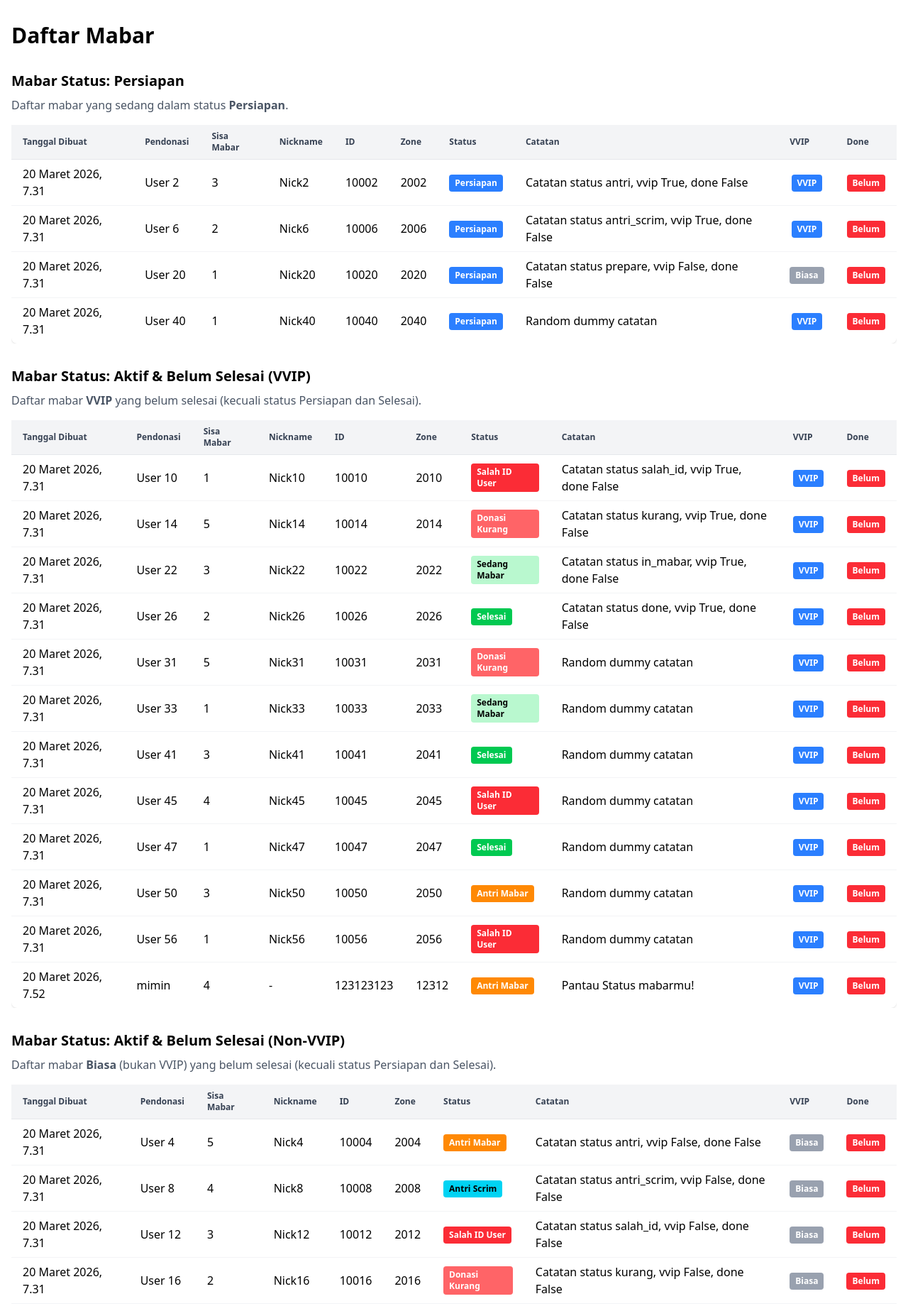
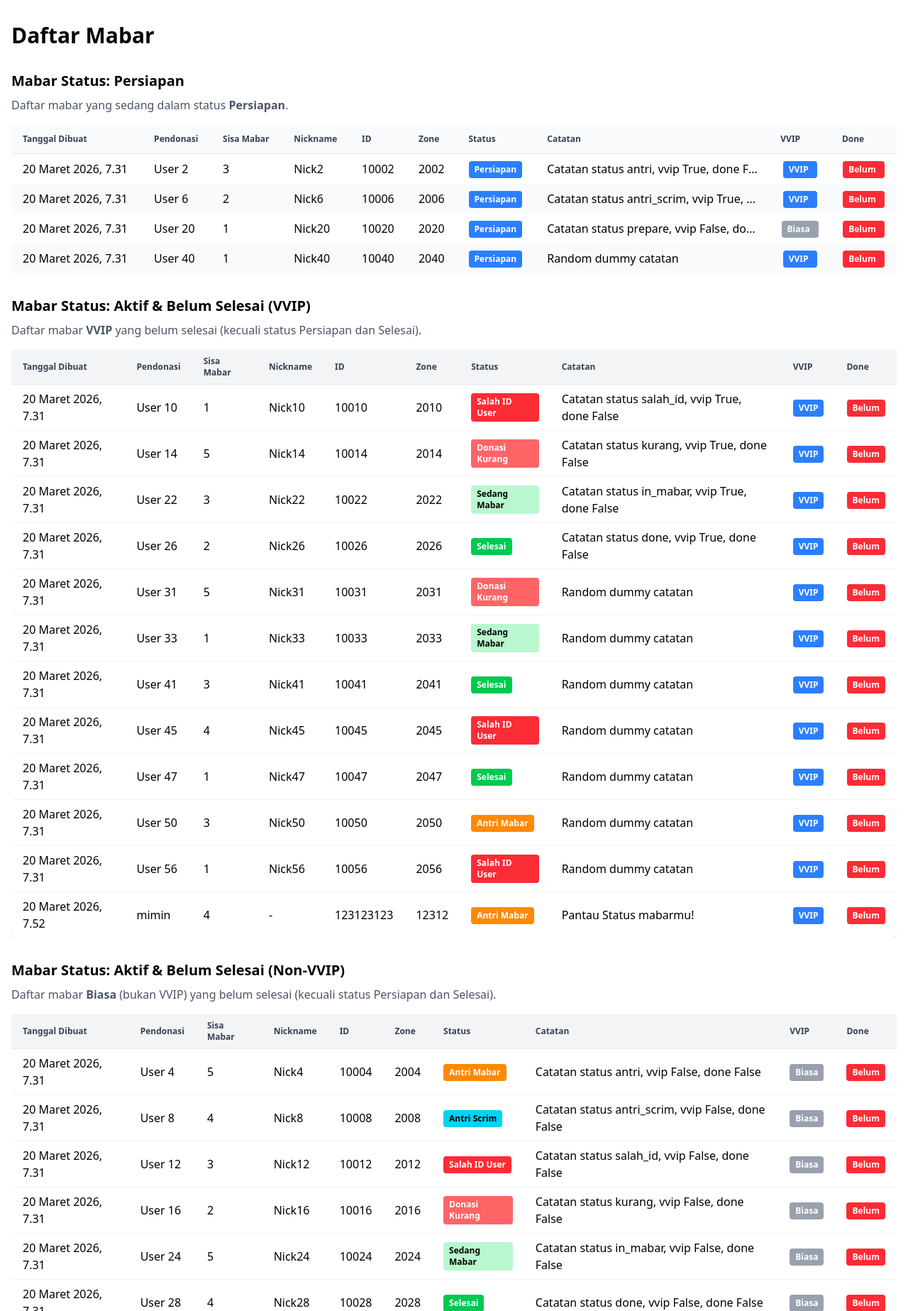
Before and after one commit to ridwaanhall/management-mabar-VIP-MLBB, a Django app: page /public/list-mabar/ in a window 1280 px wide. Shown: the part 64-1911 px from the top of the page at 71% size. Run offline with Django 4.2, Linux system fonts and the light colour scheme; data comes from the database, SQL or seed files in the repository; both versions use the stored data as it was after the commit.

Commit message:
✨feat(forms, templates): Enhance forms and list templates for Bonus Skin and Request Hero; improve layout and error handling; update styles for better user experience.

```diff
--- a/mabar/templates/public/mabar_list.html
+++ b/mabar/templates/public/mabar_list.html
@@ -15,26 +15,26 @@
 <p class="mb-4 text-gray-600">Daftar mabar yang sedang dalam status <b>Persiapan</b>.</p>
 <div class="overflow-x-auto mb-8">
     <table class="min-w-full divide-y divide-gray-200 bg-white rounded-lg shadow">
-        <thead class="bg-gray-100">
+        <thead class="bg-gray-50">
             <tr>
-                <th class="px-4 py-2 text-left text-xs font-semibold text-gray-700">Tanggal Dibuat</th>
-                <th class="px-4 py-2 text-left text-xs font-semibold text-gray-700">Pendonasi</th>
-                <th class="px-4 py-2 text-left text-xs font-semibold text-gray-700">Sisa Mabar</th>
-                <th class="px-4 py-2 text-left text-xs font-semibold text-gray-700">Nickname</th>
-                <th class="px-4 py-2 text-left text-xs font-semibold text-gray-700">ID</th>
-                <th class="px-4 py-2 text-left text-xs font-semibold text-gray-700">Zone</th>
-                <th class="px-4 py-2 text-left text-xs font-semibold text-gray-700">Status</th>
-                <th class="px-4 py-2 text-left text-xs font-semibold text-gray-700">Catatan</th>
-                <th class="px-4 py-2 text-left text-xs font-semibold text-gray-700">VVIP</th>
-                <th class="px-4 py-2 text-left text-xs font-semibold text-gray-700">Done</th>
+                <th class="px-4 py-3 text-left text-xs font-bold text-gray-700 whitespace-nowrap">Tanggal Dibuat</th>
+                <th class="px-4 py-3 text-left text-xs font-bold text-gray-700 whitespace-nowrap">Pendonasi</th>
+                <th class="px-4 py-3 text-left text-xs font-bold text-gray-700 whitespace-nowrap">Sisa Mabar</th>
+                <th class="px-4 py-3 text-left text-xs font-bold text-gray-700 whitespace-nowrap">Nickname</th>
+                <th class="px-4 py-3 text-left text-xs font-bold text-gray-700 whitespace-nowrap">ID</th>
+                <th class="px-4 py-3 text-left text-xs font-bold text-gray-700 whitespace-nowrap">Zone</th>
+                <th class="px-4 py-3 text-left text-xs font-bold text-gray-700 whitespace-nowrap">Status</th>
+                <th class="px-4 py-3 text-left text-xs font-bold text-gray-700 whitespace-nowrap">Catatan</th>
+                <th class="px-4 py-3 text-left text-xs font-bold text-gray-700 whitespace-nowrap">VVIP</th>
+                <th class="px-4 py-3 text-left text-xs font-bold text-gray-700 whitespace-nowrap">Done</th>
                 {% if user.is_authenticated %}
-                <th class="px-4 py-2 text-center text-xs font-semibold text-gray-700">Aksi</th>
+                <th class="px-4 py-3 text-center text-xs font-bold text-gray-700 whitespace-nowrap">Aksi</th>
                 {% endif %}
             </tr>
         </thead>
-        <tbody class="divide-y divide-gray-100">
+        <tbody>
             {% for prepare in prepare_records %}
-            <tr class="hover:bg-gray-50">
+            <tr class="even:bg-gray-50 hover:bg-blue-50 transition-colors duration-100 group">
                 <td class="px-4 py-2">{{ prepare.date_created }}</td>
                 <td class="px-4 py-2">{{ prepare.donate_name }}</td>
                 <td class="px-4 py-2">{{ prepare.sisa_mabar }}</td>
@@ -60,23 +60,19 @@
                         <span class="inline-block px-2 py-1 rounded bg-gray-400 text-white text-xs font-semibold">{{ prepare.status }}</span>
                     {% endif %}
                 </td>
-                <td class="px-4 py-2">{{ prepare.catatan }}</td>
+                <td class="px-4 py-2 max-w-xs truncate" title="{{ prepare.catatan }}">{{ prepare.catatan }}</td>
                 <td class="px-4 py-2 text-center">
                     {% if prepare.is_vvip %}
-                        <span class="inline-block px-2 py-1 rounded bg-blue-500 text-white text-xs font-semibold">VVIP</span>
-                        <i class="ti ti-circle-check-filled text-blue-600"></i>
+                        <span class="inline-flex items-center gap-1 px-2 py-1 rounded bg-blue-500 text-white text-xs font-bold" title="VVIP">VVIP <i class="ti ti-circle-check-filled text-white"></i></span>
                     {% else %}
-                        <span class="inline-block px-2 py-1 rounded bg-gray-400 text-white text-xs font-semibold">Biasa</span>
-                        <i class="ti ti-xbox-x-filled text-gray-400"></i>
+                        <span class="inline-flex items-center gap-1 px-2 py-1 rounded bg-gray-400 text-white text-xs font-semibold" title="Biasa">Biasa <i class="ti ti-xbox-x-filled text-white"></i></span>
                     {% endif %}
                 </td>
                 <td class="px-4 py-2 text-center">
                     {% if prepare.is_done %}
-                        <span class="inline-block px-2 py-1 rounded bg-green-500 text-white text-xs font-semibold">Selesai</span>
-                        <i class="ti ti-circle-check-filled text-green-600"></i>
+                        <span class="inline-flex items-center gap-1 px-2 py-1 rounded bg-green-500 text-white text-xs font-bold" title="Selesai">Selesai <i class="ti ti-circle-check-filled text-white"></i></span>
                     {% else %}
-                        <span class="inline-block px-2 py-1 rounded bg-red-500 text-white text-xs font-semibold">Belum</span>
-                        <i class="ti ti-xbox-x-filled text-red-500"></i>
+                        <span class="inline-flex items-center gap-1 px-2 py-1 rounded bg-red-500 text-white text-xs font-bold" title="Belum">Belum <i class="ti ti-xbox-x-filled text-white"></i></span>
                     {% endif %}
                 </td>
                 {% if user.is_authenticated %}
```
Also changed, not shown: mabar/templates/public/bonus_skin_form.html (+13 -4 lines), mabar/templates/public/bonus_skin_list.html (+14 -14 lines), mabar/templates/public/mabar_form.html (+13 -4 lines), mabar/templates/public/request_hero_form.html (+13 -4 lines), mabar/templates/public/request_hero_list.html (+16 -16 lines), db.sqlite3.
